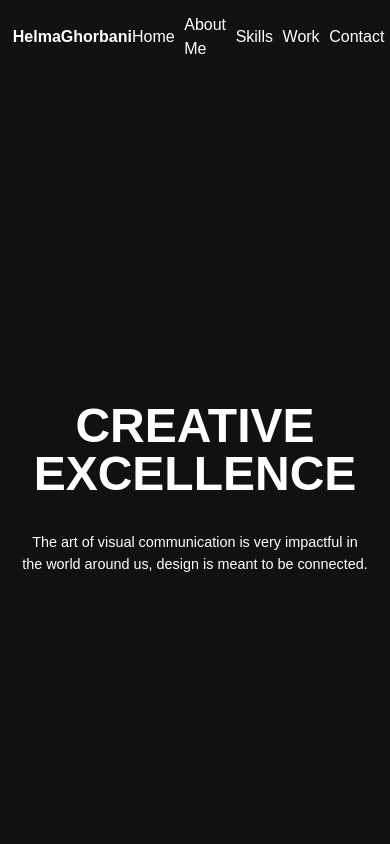
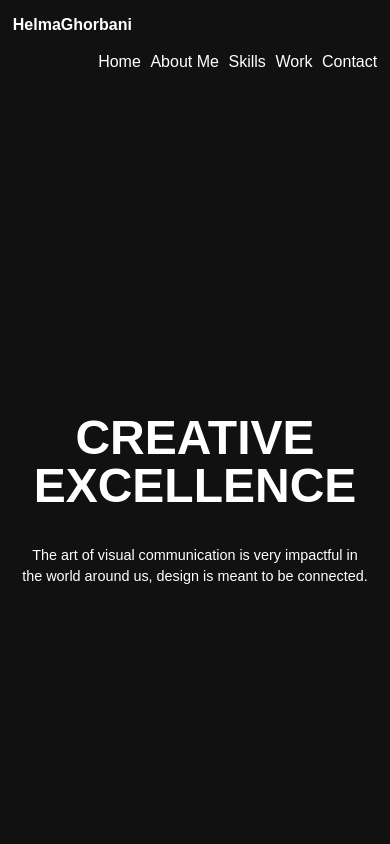
Before and after one commit to Helmaghorbani/HelmaGh, a React (Vite) app: page / in a window 390 px wide. Shown: the top 844 px of the page. Built offline with nearby package versions, Linux system fonts and the light colour scheme.

Commit message:
change navbar position

```diff
--- a/src/App.css
+++ b/src/App.css
@@ -535,6 +535,7 @@ html, body, #root {
     justify-content: space-between;
     align-items: center;
     padding: 0;
+    flex-wrap: wrap;
   }
 
   .navbar .brand {
@@ -549,8 +550,8 @@ html, body, #root {
     justify-content: flex-end;
     gap: 0.6rem;
     padding: 0;
-    margin: 0;
-    width: auto;
+    margin-top: 0.8rem;
+    width: 100%;
     align-items: center;
     order: 2;
   }
```
